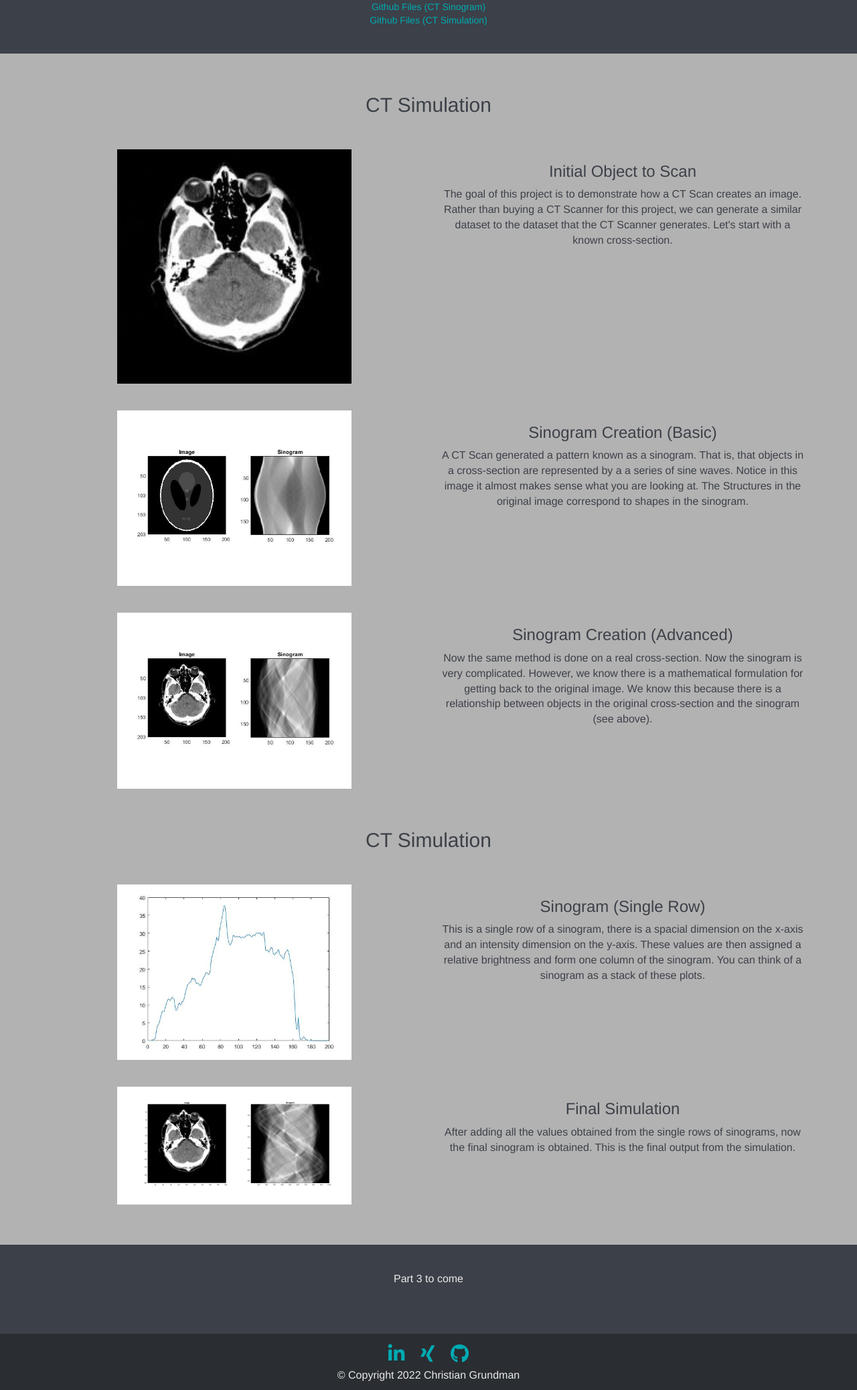
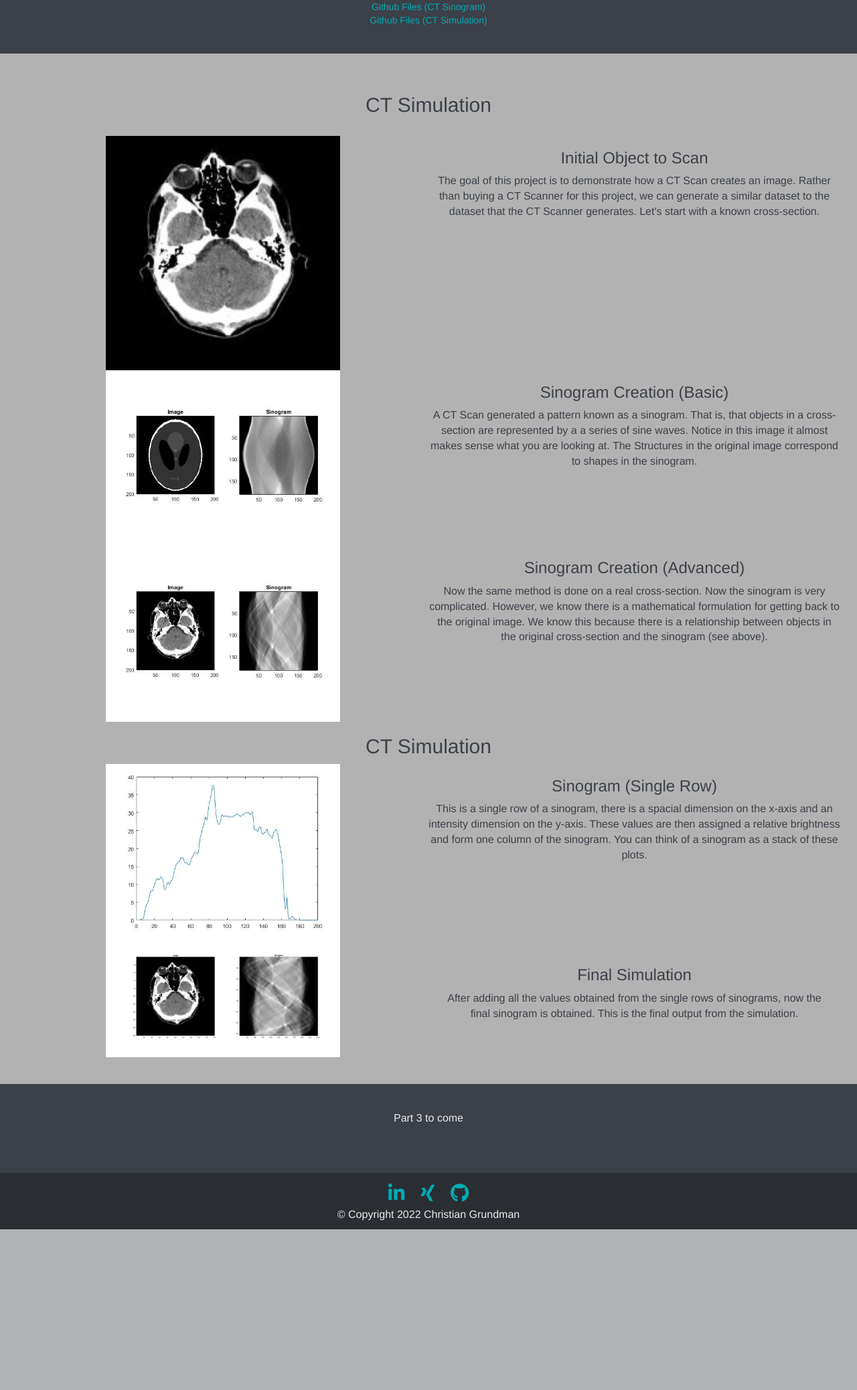
Before and after one commit to cgrundman/christian-grundman-website, a Flask app: page /ct-simulation in a window 1280 px wide. Shown: the part 211-2287 px from the top of the page at 67% size. After the commit the page ends 2047 px from the top, so only its background shows below. Run offline with Flask 2, Linux system fonts and the light colour scheme; some libraries are stand-ins or nearby versions.

Commit message:
Centered images to display

```diff
--- a/static/css/styles.css
+++ b/static/css/styles.css
@@ -43,11 +43,21 @@ section {
     border-radius: 0px!important;
 }
 
+.container-item {
+    margin-right: auto;
+    margin-left: auto;
+}
+
+.col-lg-6 {
+    padding: 0px;
+}
+
 .img_proj {
     width: 350px;
     height: auto;
     margin-left: auto;
     margin-right: auto;
+    padding: 0px 0px 0px;
 }
 
 .img_thumbnail {
--- a/templates/ct_simulation.html
+++ b/templates/ct_simulation.html
@@ -34,11 +34,11 @@
 <!-- Content -->
 <section id="content">
     <!-- Image 1 -->
-    <div class="container-fluid text-center">
+    <div class="container-item text-center">
         <div class="row content-div">
             <h2>CT Simulation</h2>
         </div>
-        <div class="row content-div">
+        <div class="row">
             <div class="col-lg-6 text-center">
                 <img class="img_proj" src="{{url_for('static', filename='images/ct_simulation_1.jpg')}}" alt="Image 1">
             </div>
@@ -53,8 +53,8 @@
         </div>
     </div>
     <!-- Image 2 -->
-    <div class="container-fluid text-center">
-        <div class="row content-div">
+    <div class="container-item text-center">
+        <div class="row">
             <div class="col-lg-6 text-center content-text-div">
                 <img class="img_proj" src="{{url_for('static', filename='images/ct_simulation_2.jpg')}}" alt="Image 2">
             </div>
@@ -69,8 +69,8 @@
         </div>
     </div>
     <!-- Image 3 -->
-    <div class="container-fluid text-center">
-        <div class="row content-div">
+    <div class="container-item text-center">
+        <div class="row">
             <div class="col-lg-6 text-center">
                 <img class="img_proj" src="{{url_for('static', filename='images/ct_simulation_3.jpg')}}" alt="Image 3">
             </div>
@@ -86,11 +86,11 @@
         </div>
     </div>
     <!-- Image 4 -->
-    <div class="container-fluid text-center">
-        <div class="row content-div">
+    <div class="container-item text-center">
+        <div class="row">
             <h2>CT Simulation</h2>
         </div>
-        <div class="row content-div">
+        <div class="row">
             <div class="col-lg-6 text-center">
                 <img class="img_proj" src="{{url_for('static', filename='images/ct_simulation_4.jpg')}}" alt="Image 4">
             </div>
@@ -105,12 +105,12 @@
         </div>
     </div>
     <!-- Image 5 -->
-    <div class="container-fluid text-center">
-        <div class="row content-div">
+    <div class="container-item text-center">
+        <div class="row">
             <div class="col-lg-6 text-center">
                 <img class="img_proj" src="{{url_for('static', filename='images/ct_simulation_5.jpg')}}" alt="Image 5">
             </div>
-            <div class="col-lg-6 text-center">
+            <div class="col-lg-6 text-center content-div">
                 <h3 class="project-title">Final Simulation</h3>
                 <p class="project-description">
                     After adding all the values obtained from the single rows of sinograms, now the final sinogram is obtained. This is the
```
Also changed, not shown: templates/medical_system.html (+11 -11 lines).
